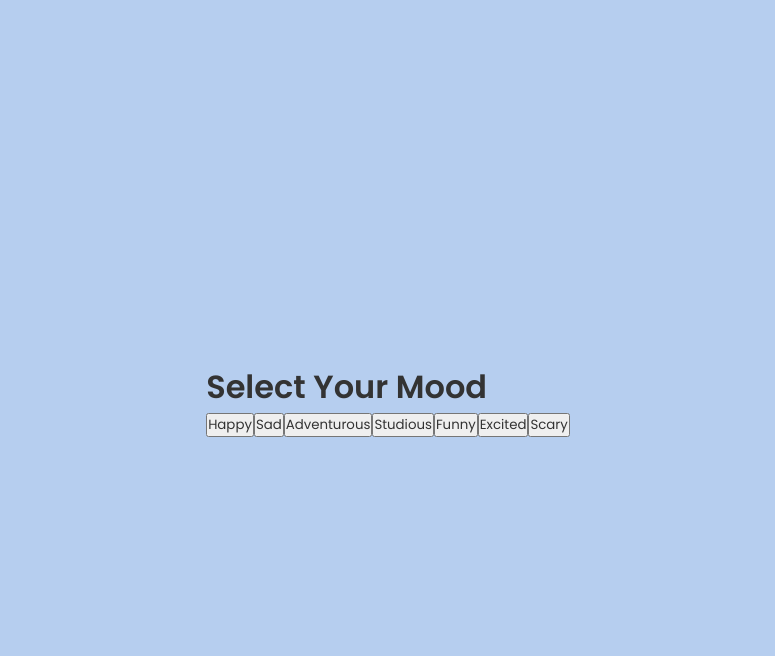
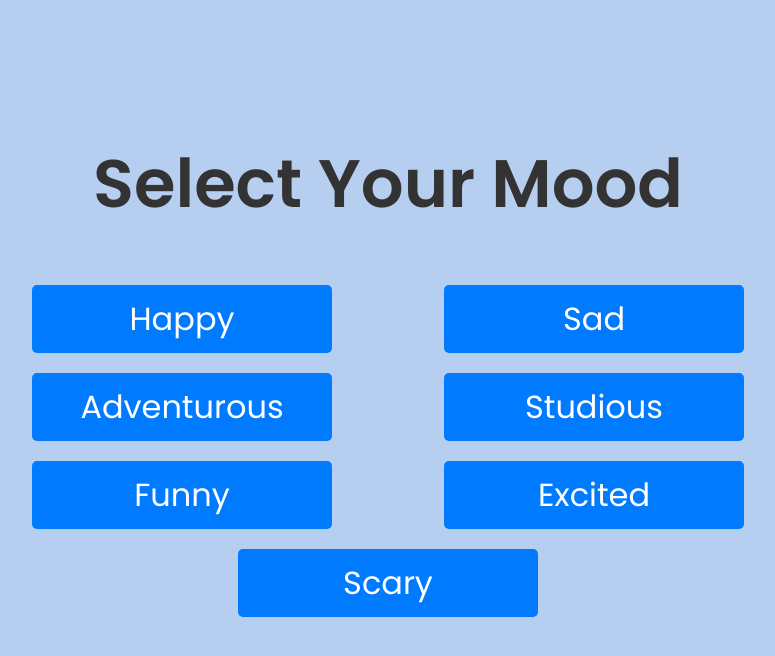
Before and after one commit to Tifro24/Moodie-Movie-Frontend, a React (Vite) app: page /moods in a window 1280 px wide. Shown: the top 656 px of the page, without its empty margins (252-1027 px from the left). Built offline with nearby package versions, Linux system fonts and the light colour scheme.

Commit message:
finished styling with moods page

```diff
--- a/src/Home.tsx
+++ b/src/Home.tsx
@@ -8,9 +8,9 @@ function Home() {
   return (
     <div className="Homepage">
       <Header />
-      <div className="hpButtons">
+      <div className="btns">
         {moods.map((mood) => (
-            <button key={mood} onClick={() => navigate(`/genres?mood=${mood.toLowerCase()}`)}>
+            <button className="btn" key={mood} onClick={() => navigate(`/genres?mood=${mood.toLowerCase()}`)}>
             {mood}
             </button>
          ))}
--- a/src/index.css
+++ b/src/index.css
@@ -242,3 +242,58 @@
   background-color: #0056b3;
   transform: scale(1.02);
 }
+
+.moods-page{
+  display: flex;
+  gap: 20px;
+  text-align: center;
+  width: 100%;
+  height: auto;
+  padding-bottom: 50px;
+}
+
+.moods-buttons{
+  display: flex;
+  flex-direction: row;
+  flex-wrap: wrap;
+  justify-content: space-evenly;
+  gap:20px;
+  text-align: center;
+  width: 70%;
+  padding-top: 30px;
+}
+
+.moods-buttons .mood-button{
+  padding: 10px 20px;
+  font-size: 2rem;
+  border: none;
+  background-color: #007bff;
+  color: white;
+  border-radius: 5px;
+  cursor: pointer;
+  transition: background-color 0.3s, transform 0.2s ease-in-out;
+  display: flex;
+  justify-content: center;
+  text-align: center;
+  min-width: 300px;
+}
+
+.mood-button:hover{
+  background-color: #0056b3;
+  transform: scale(1.02);
+}
+
+.moods-page h1{
+ font-size: 4.2rem;
+}
+
+.fadeOut{
+  opacity: 0;
+  transition: opacity 0.5s ease-in-out;
+  pointer-events: none;
+}
+
+.moods-page .fade-in-button{
+  opacity: 0;
+  animation: fadeIn 1s ease-out 1s forwards;
+}
--- a/src/pages/MoodsPage.tsx
+++ b/src/pages/MoodsPage.tsx
@@ -9,9 +9,9 @@ function MoodsPage(){
     const moods = ["Happy", "Sad", "Adventurous", "Studious", "Funny", "Excited", "Scary"];
 
     return(
-        <div className="moods-page">
-            <h1>Select Your Mood</h1>
-            <div className="moods-buttons">
+        <div className="moods-page page-container">
+            <h1 className="fade-in-title">Select Your Mood</h1>
+            <div className="moods-buttons fade-in-button">
                 {moods.map((mood) => (
                     <button
                     key={mood}
--- a/src/pages/SearchFilmsPage.tsx
+++ b/src/pages/SearchFilmsPage.tsx
@@ -2,7 +2,6 @@ function SearchFilmsPage(){
     return(
         <div>
             <h1>Search Films</h1>
-            {/* Film search functionality*/}
         </div>
     )
 }
--- a/src/pages/WelcomePage.tsx
+++ b/src/pages/WelcomePage.tsx
@@ -8,10 +8,18 @@ function WelcomePage(){
     const navigate = useNavigate();
     const [moodText, setMoodText] = useState("");
     const [searchText, setSearchText] = useState("");
+    const [fadeOut, setFadeOut] = useState(false);
+
+    const handleNavigation = (path: string) => {
+        setFadeOut(true);
+        setTimeout(() => {
+            navigate(path);
+        }, 500)
+    }
 
 
     return(
-        <div className="welcome-page page-container">
+        <div className={`welcome-page page-container ${fadeOut ? "fade-out" : ""}`}>
             <h1 className="fade-in-title welcome-title">Hi {userName}! Here at Moodie Movie, we recommend movies based on your mood.</h1>
             <p className="fade-in-subtitle">How are you feeling? Or alternatively, you can use our search function to find a film.</p>
 
@@ -20,7 +28,7 @@ function WelcomePage(){
                 <div className="button-wrapper">
 
                     <button className="fade-in-button mood-button"
-                        onClick={() => navigate("/moods")}
+                        onClick={() => handleNavigation("/moods")}
                         onMouseEnter={() => setMoodText("'Your mood is a canvas, paint it with the colours of your choosing'")}
                         onMouseLeave={() => setMoodText("")}
                         >Choose Mood
@@ -32,7 +40,7 @@ function WelcomePage(){
                 <div className="button-wrapper">
 
                     <button className="fade-in-button search-button"
-                        onClick={() => navigate("/search")}
+                        onClick={() => handleNavigation("/search")}
                         onMouseEnter={() => setSearchText("Err..kinda boring don't you think?")}
                         onMouseLeave={() => setSearchText("")}
                     >Search Films
```
